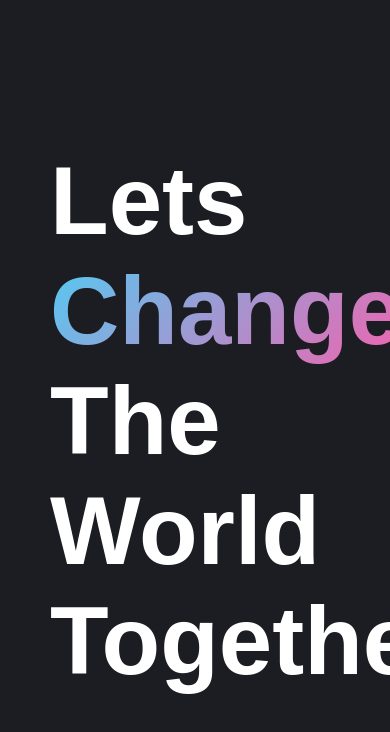
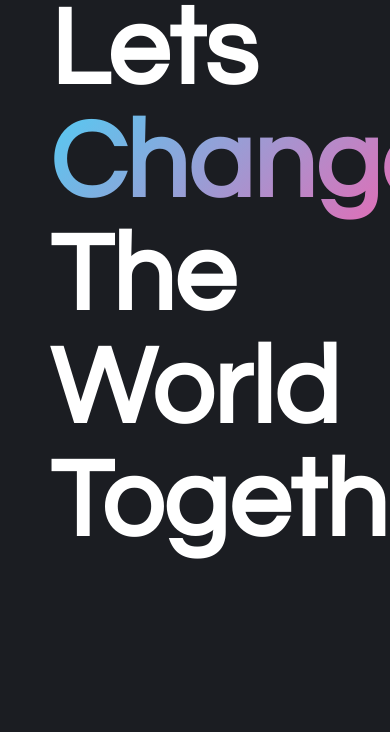
Before and after one commit to DecodeArt/DecodeArt.github.io, a plain HTML site: page index.html in a window 390 px wide. Shown: the part 74-806 px from the top of the page. Drawn offline with Linux system fonts and the light colour scheme.

Commit message:
update style.css
made webpage more responsive for mobile

```diff
--- a/style6.css
+++ b/style6.css
@@ -160,12 +160,18 @@ div.navbar{
     /* font-family: 'Roboto', sans-serif; */
     /* font-family: 'Rubik', sans-serif; */
     font-family: 'Work Sans', sans-serif;
-    font-weight: 800;
-    font-size: 6em;
+    font-weight: bolder;
+    font-size: 13vh;
     width: 60.03vw;
-    margin-top: 18vh;
+    textstro
+    /* margin-top: calc(100vh - 44%); */
+    margin-top: calc(100vh - 46%);
     color: rgb(255, 255, 255);
     margin-left: 50px;
+    /* font-family: 'DM Sans', sans-serif; */
+    /* font-family: 'Jost', sans-serif; */
+    /* font-family: 'Kumbh Sans', sans-serif; */
+    font-family: 'Questrial', sans-serif;
 }
 .Impossible{
     background: var(--Logo-gradent2);
```
